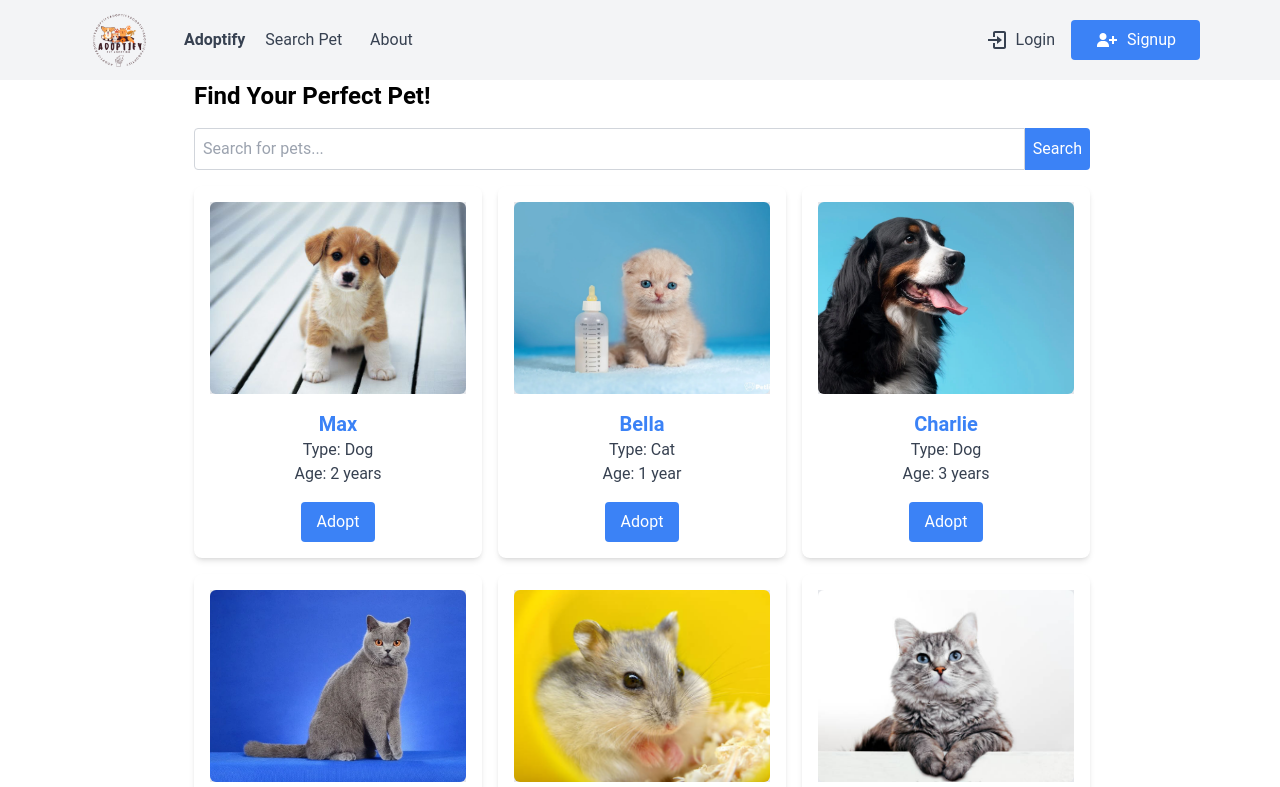
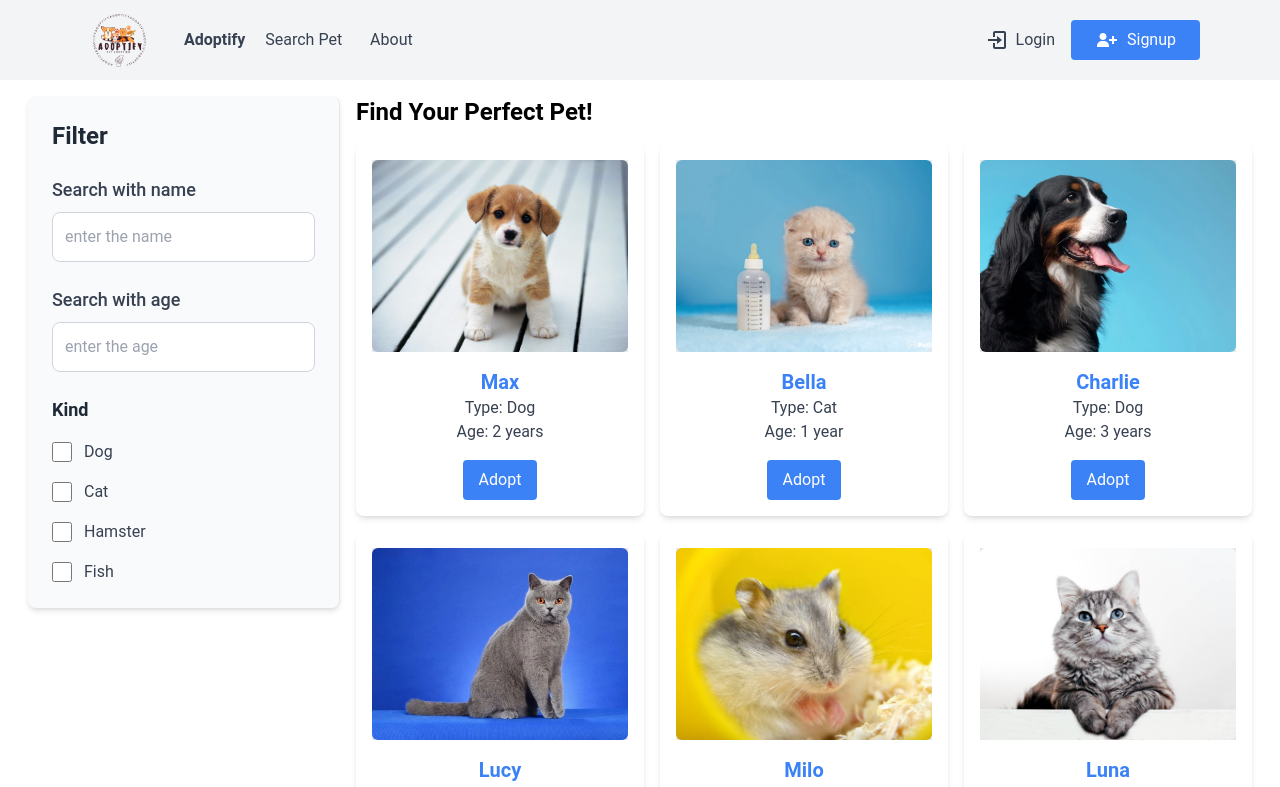
Before and after one commit to ElanurIleri/adoptify-frontend, a React (Vite) app: page /searchpet in a window 1280 px wide. Shown: the top 787 px of the page. Built offline with nearby package versions, Linux system fonts and the light colour scheme.

Commit message:
filtreleme sayfası ve home page de session bilgilendirmesi eklendi

```diff
--- a/src/pages/HomePage.jsx
+++ b/src/pages/HomePage.jsx
@@ -1,11 +1,30 @@
-import React, { useState } from 'react';
+import React, { useState, useEffect } from 'react';
+import axios from 'axios';
 
 const HomePage = () => {
+    const [usersName, setUsersName] = useState(null); // Kullanıcı adı başlangıçta null olarak ayarlanır.
     const [currentIndex, setCurrentIndex] = useState(0);
     const images = [
         '/Adoptify_logo.png',
         '/Meet.png',
     ];
+
+    // Session İsim Kontrolü
+    useEffect(() => {
+        axios.get("http://localhost:8080/session/get", { withCredentials: true })
+            .then(response => {
+                if (response.status === 200) {
+                    setUsersName(response.data);
+                }
+            })
+            .catch(error => {
+                if (error.response && error.response.status === 404) {
+                    console.warn("No session data found.");
+                } else {
+                    console.error("Error fetching session data:", error);
+                }
+            });
+    }, []);
 
     const nextSlide = () => {
         setCurrentIndex((prevIndex) => (prevIndex + 1) % images.length);
@@ -17,32 +36,38 @@
 
     return (
         <main className="flex-1 bg-gray-50 max-w-6xl mx-auto p-6">
+            {/* Eğer kullanıcı giriş yapmışsa hoş geldiniz mesajını göster */}
+            {usersName && (
+                <section className="bg-green-100 text-green-800 py-4 px-6 rounded-lg shadow-md mb-6 text-center">
+                    <h2 className="text-xl font-semibold">
+                        Hoşgeldiniz, {usersName}!
+                    </h2>
+                    <p className="text-gray-700">
+                        Bizi tekrar ziyaret ettiğiniz için mutluyuz.
+                    </p>
+                </section>
+            )}
+
             {/* Hero Section with TailwindCSS Carousel */}
             <section className="bg-gradient-to-r from-blue-500 to-green-400 text-white py-10 px-6 rounded-lg shadow-md mb-8 text-center relative">
                 <div className="relative">
-                    {/* Carousel Image */}
                     <img
                         src={images[currentIndex]}
                         alt="Carousel"
                         className="w-full h-60 object-contain rounded-lg transition-all duration-500 transform hover:scale-105"
                     />
-
-                    {/* Prev Button */}
                     <button
                         onClick={prevSlide}
                         className="absolute left-4 top-1/2 transform -translate-y-1/2 text-white bg-blue-600 hover:bg-blue-800 p-3 rounded-full transition-all"
                     >
                         &#10094;
                     </button>
-
-                    {/* Next Button */}
                     <button
                         onClick={nextSlide}
                         className="absolute right-4 top-1/2 transform -translate-y-1/2 text-white bg-blue-600 hover:bg-blue-800 p-3 rounded-full transition-all"
                     >
                         &#10095;
                     </button>
-                     {/* Slide Dots */}
                     <div className="absolute bottom-4 left-1/2 transform -translate-x-1/2 flex space-x-2">
                         {images.map((_, index) => (
                             <button
@@ -53,10 +78,13 @@
                         ))}
                     </div>
                 </div>
-                {/* Hero Text */}
                 <h1 className="text-4xl font-bold mb-4">Welcome to Adoptify</h1>
-                <p className="text-lg mb-6">Your journey to finding a loving pet begins here. Let’s make a difference together!</p>
-                <button className="bg-white text-blue-500 font-semibold px-6 py-3 rounded-lg shadow-md hover:bg-gray-100">Adopt Now</button>
+                <p className="text-lg mb-6">
+                    Your journey to finding a loving pet begins here. Let’s make a difference together!
+                </p>
+                <button className="bg-white text-blue-500 font-semibold px-6 py-3 rounded-lg shadow-md hover:bg-gray-100">
+                    Adopt Now
+                </button>
             </section>
 
             {/* About Section */}
@@ -89,10 +117,16 @@
             {/* Call to Action */}
             <section className="text-center">
                 <h2 className="text-2xl font-bold text-gray-800 mb-4">Get Involved</h2>
-                <p className="text-gray-700 mb-6">Join us in making a difference in the lives of pets and people alike.</p>
+                <p className="text-gray-700 mb-6">
+                    Join us in making a difference in the lives of pets and people alike.
+                </p>
                 <div className="space-x-4">
-                    <button className="bg-green-500 text-white font-semibold px-6 py-3 rounded-lg hover:bg-green-600">Become a Volunteer</button>
-                    <button className="bg-blue-500 text-white font-semibold px-6 py-3 rounded-lg hover:bg-blue-600">Donate Now</button>
+                    <button className="bg-green-500 text-white font-semibold px-6 py-3 rounded-lg hover:bg-green-600">
+                        Become a Volunteer
+                    </button>
+                    <button className="bg-blue-500 text-white font-semibold px-6 py-3 rounded-lg hover:bg-blue-600">
+                        Donate Now
+                    </button>
                 </div>
             </section>
         </main>
--- a/src/pages/SearchPet.jsx
+++ b/src/pages/SearchPet.jsx
@@ -14,31 +14,114 @@
   ];
 
   const [searchTerm, setSearchTerm] = useState("");
+  const [selectedTypes, setSelectedTypes] = useState([]);
+  const [ageFilter, setAgeFilter] = useState("");
 
-  const filteredPets = pets.filter((pet) =>
-    pet.name.toLowerCase().includes(searchTerm.toLowerCase())
-  );
+  // Tür checkbox değişimlerini yönetir
+  const handleTypeFilterChange = (type) => {
+    if (selectedTypes.includes(type)) {
+      setSelectedTypes(selectedTypes.filter((t) => t !== type));
+    } else {
+      setSelectedTypes([...selectedTypes, type]);
+    }
+  };
+
+  // Filtreleme işlemi
+  const filteredPets = pets.filter((pet) => {
+    // İsimle eşleşme
+    const matchesName = pet.name.toLowerCase().includes(searchTerm.toLowerCase());
+
+    // Türle eşleşme
+    const matchesType = selectedTypes.length === 0 || selectedTypes.includes(pet.type);
+
+    // Yaşla eşleşme (basit string araması; "2 years", "6 months" vb.)
+    const matchesAge =
+      ageFilter === "" || pet.age.toLowerCase().includes(ageFilter.toLowerCase());
+
+    return matchesName && matchesType && matchesAge;
+  });
 
   return (
-    <div className="flex items-center justify-center min-h-screen">
-      <div className="max-w-4xl w-full ml-1">
-        <h1 className="text-2xl font-bold mb-4">Find Your Perfect Pet!</h1>
-        <form className="flex mb-4">
+    <div className="flex items-start justify-center min-h-screen p-4">
+      {/* Sidebar */}
+      <div className="w-1/4 p-6 bg-gray-50 border-r border-gray-200 shadow-md mr-4 rounded-lg">
+        <h2 className="text-2xl font-semibold text-gray-800 mb-6">Filter</h2>
+
+        {/* İsim ile arama */}
+        <div className="mb-6">
+          <label htmlFor="petNameSearch" className="block text-lg font-medium text-gray-700 mb-2">
+            Search with name
+          </label>
           <input
+            id="petNameSearch"
             type="text"
-            placeholder="Search for pets..."
+            placeholder="enter the name"
             value={searchTerm}
             onChange={(e) => setSearchTerm(e.target.value)}
-            className="border border-gray-300 p-2 rounded-l w-full"
+            className="border border-gray-300 p-3 w-full rounded-lg focus:ring-2 focus:ring-blue-500 focus:outline-none"
           />
-          <button
-            type="submit"
-            className="bg-blue-500 text-white p-2 rounded-r"
-            onClick={(e) => e.preventDefault()}
-          >
-            Search
-          </button>
-        </form>
+        </div>
+
+        {/* Yaş ile arama */}
+        <div className="mb-6">
+          <label htmlFor="petAgeSearch" className="block text-lg font-medium text-gray-700 mb-2">
+            Search with age
+          </label>
+          <input
+            id="petAgeSearch"
+            type="text"
+            placeholder="enter the age"
+            value={ageFilter}
+            onChange={(e) => setAgeFilter(e.target.value)}
+            className="border border-gray-300 p-3 w-full rounded-lg focus:ring-2 focus:ring-blue-500 focus:outline-none"
+          />
+        </div>
+
+        {/* Tür filtreleri */}
+        <div className="space-y-4">
+          <h3 className="text-lg font-semibold text-gray-800 mb-2">Kind</h3>
+          <label className="flex items-center cursor-pointer">
+            <input
+              type="checkbox"
+              className="mr-3 h-5 w-5 text-blue-500 focus:ring-blue-500 focus:ring-2"
+              checked={selectedTypes.includes('Dog')}
+              onChange={() => handleTypeFilterChange('Dog')}
+            />
+            <span className="text-gray-700">Dog</span>
+          </label>
+          <label className="flex items-center cursor-pointer">
+            <input
+              type="checkbox"
+              className="mr-3 h-5 w-5 text-blue-500 focus:ring-blue-500 focus:ring-2"
+              checked={selectedTypes.includes('Cat')}
+              onChange={() => handleTypeFilterChange('Cat')}
+            />
+            <span className="text-gray-700">Cat</span>
+          </label>
+          <label className="flex items-center cursor-pointer">
+            <input
+              type="checkbox"
+              className="mr-3 h-5 w-5 text-blue-500 focus:ring-blue-500 focus:ring-2"
+              checked={selectedTypes.includes('Hamster')}
+              onChange={() => handleTypeFilterChange('Hamster')}
+            />
+            <span className="text-gray-700">Hamster</span>
+          </label>
+          <label className="flex items-center cursor-pointer">
+            <input
+              type="checkbox"
+              className="mr-3 h-5 w-5 text-blue-500 focus:ring-blue-500 focus:ring-2"
+              checked={selectedTypes.includes('Fish')}
+              onChange={() => handleTypeFilterChange('Fish')}
+            />
+            <span className="text-gray-700">Fish</span>
+          </label>
+        </div>
+      </div>
+
+      {/* Ana içerik */}
+      <div className="max-w-4xl w-full">
+        <h1 className="text-2xl font-bold mb-4">Find Your Perfect Pet!</h1>
         <div className="grid grid-cols-1 sm:grid-cols-2 lg:grid-cols-3 gap-4">
           {filteredPets.map((pet) => (
             <PetCard
@@ -46,7 +129,7 @@
               name={pet.name}
               type={pet.type}
               age={pet.age}
-              photo={pet.photo} // Fotoğrafı buraya ekledik
+              photo={pet.photo}
             />
           ))}
         </div>
```
Also changed, not shown: salla.jsx (deleted). Lines whose indentation alone changed are shown as unchanged.
